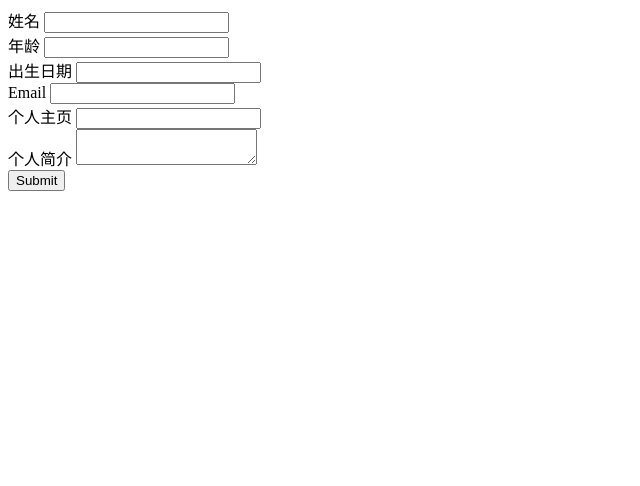
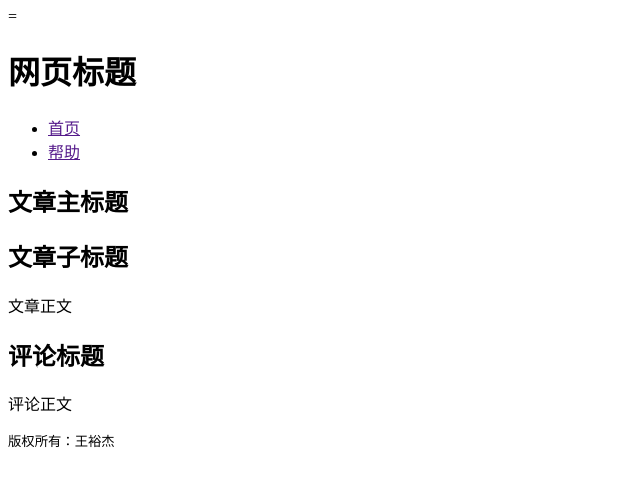
Before and after one commit to wwwyj24/web-z, a plain HTML site: page index.html in a window 1280 px wide. Shown: the whole page, without its empty margins (0-640 px from the left). Drawn offline with Linux system fonts and the light colour scheme.

Commit message:
Update index.html

```diff
--- a/index.html
+++ b/index.html
@@ -1,30 +1,46 @@
-<!DOCTYPE html>
+=<!DOCTYPE html>
 <html>
-	<!DOCTYPE html>
-	<html>
-		<head>
-			<meta charset="utf-8">
-			<title></title>
-		</head>
-	<form name="form1">
-	<label for=username>姓名</label>
-	<input name=username id=username type=text required />
-	<br/>
-	<label for=age>年龄</label>
-	<input name=age id=age type=number min=0 max=100/>
-	<br/>
-	<label for=birthday>出生日期</abel>
-	<input name=birthday id=birthday type=text required />
-	<br/>
-	<label for=email>Email</label>
-	<input name=email id=email type=email required />
-	<br/>
-	<label for=url>个人主页</label>
-	<input name=url id=url type=url />
-	<br/>
-	<label for=memo>个人简介</label>
-	<textarea name=memo id=memo required ></textarea>
-	<br/>
-	<input type=submit></form>
+	<head>
+		<meta charset="utf-8" />
+		<title></title>
+	</head>
+	<body>
+            <header>
+                <h1>网页标题</h1>
+            </header>
+                <footer>
 
+                    <ul>
+                    <li><a href="">首页</a></li>
+                    <li><a href="">帮助</a></li>
+                    </ul>
+
+                </footer>
+		<article>
+
+	<header>
+
+                <h1>
+						文章主标题
+					</h1>
+					<h1>
+						文章子标题
+					</h1>
+
+
+            <h>文章正文</h>
+    </header>
+            </article>
+				<aside>
+                    <hgourp>
+					<h1>评论标题</h1>
+
+                    </hgourp>
+                <p>评论正文</p>
+                <small>版权所有：王裕杰</small>
+
+			</aside>
+
+
+	</body>
 </html>
```
